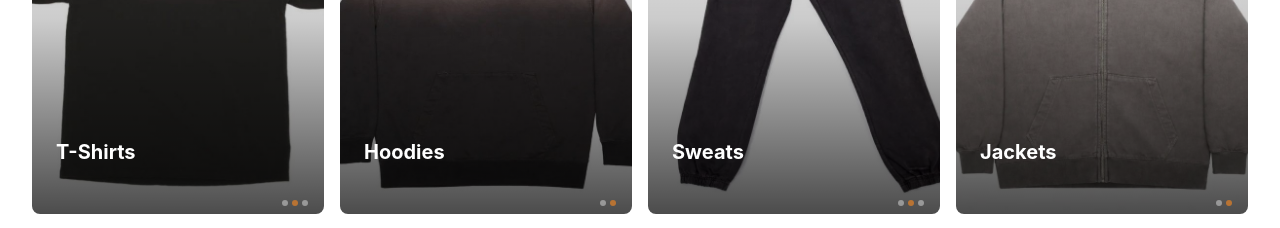
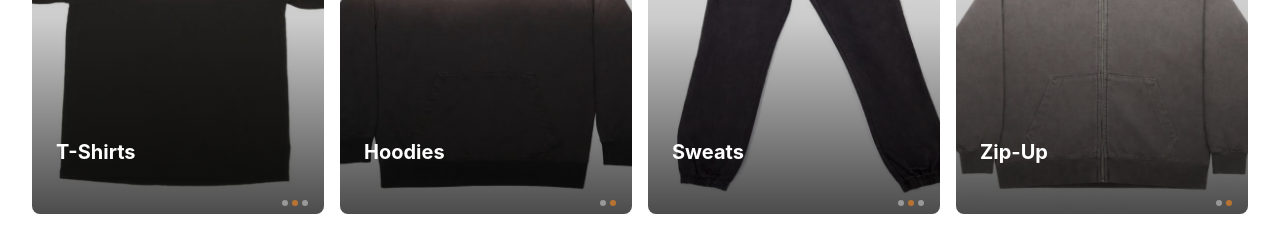
Before and after one commit to chotanecter/drophaus, a Next.js app: page / in a window 1280 px wide. Shown: the part 1240-1468 px from the top of the page. Built offline with nearby package versions, Linux system fonts and the light colour scheme; no server answers; the database is empty.

Commit message:
fix: rename Jackets category to Zip-Up

```diff
--- a/src/app/page.tsx
+++ b/src/app/page.tsx
@@ -21,7 +21,7 @@ const categories = [
     images: ['/categories/sweats-1.jpg', '/categories/sweats-2.jpg', '/categories/sweats-3.jpg'],
   },
   {
-    name: 'Jackets',
+    name: 'Zip-Up',
     slug: 'jackets',
     images: ['/categories/jackets-1.jpg', '/categories/jackets-2.jpg'],
   },
```
